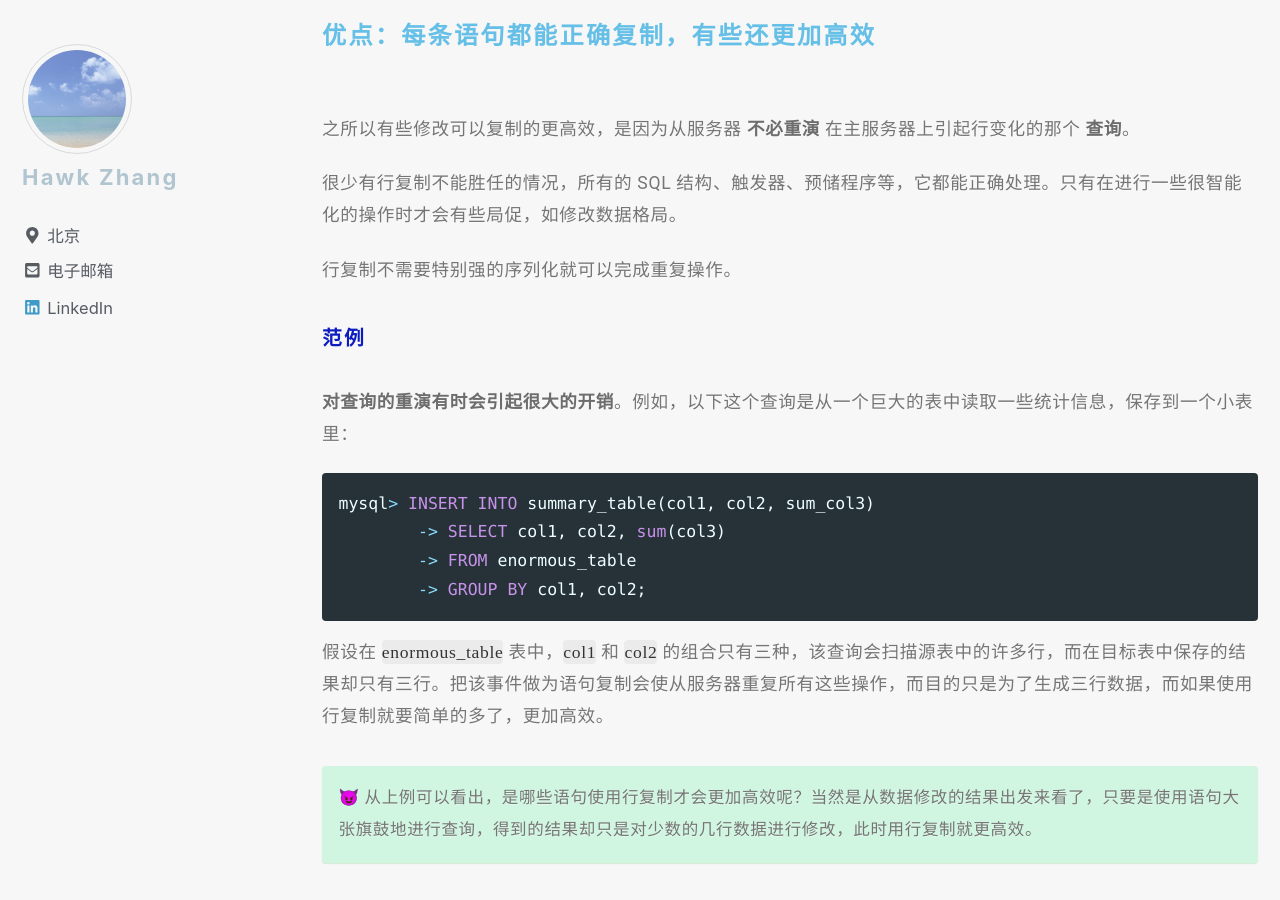
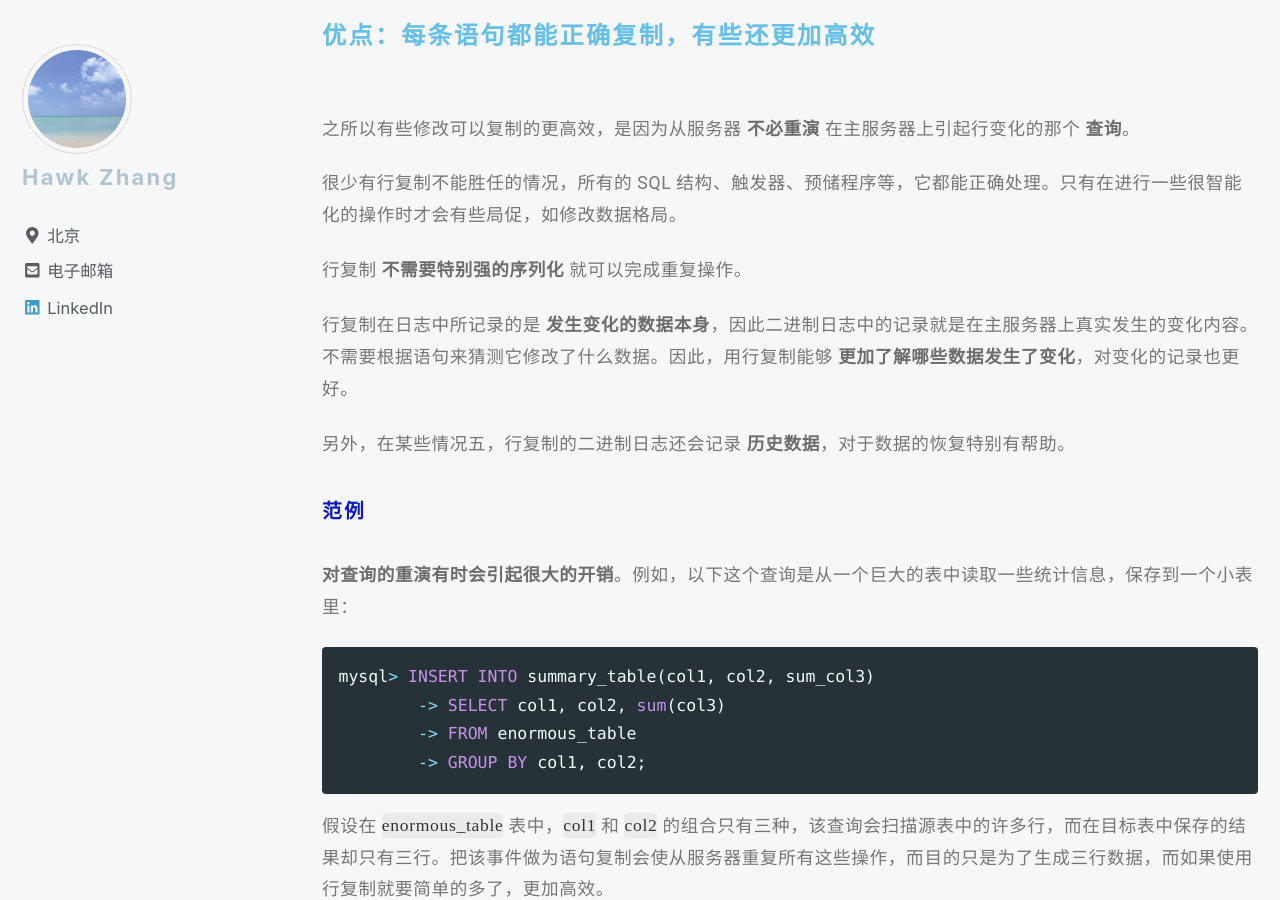
Before and after one commit to narru888/linotes_note, a Jekyll site: the page built from _posts/mysql/2016-03-01-master.slave.md, in a window 1280 px wide and 900 px high, scrolled down 19258 px. Built offline with Jekyll 4.4.1, drawn with Linux system fonts in a browser that asks for light colours; nearby versions of some CDN libraries; a script that is not in the unit is left out; comment, search, counter and statistics services are not loaded.

Commit message:
update on 2018-08-11 20:40:01 CST

```diff
--- a/_posts/mysql/2016-03-01-master.slave.md
+++ b/_posts/mysql/2016-03-01-master.slave.md
@@ -617,7 +617,15 @@ MySQL 5.0 及较早版本只支持逻辑复制。
 
 很少有行复制不能胜任的情况，所有的 SQL 结构、触发器、预储程序等，它都能正确处理。只有在进行一些很智能化的操作时才会有些局促，如修改数据格局。
 
-行复制不需要特别强的序列化就可以完成重复操作。
+行复制 **不需要特别强的序列化** 就可以完成重复操作。
+
+行复制在日志中所记录的是 **发生变化的数据本身**，因此二进制日志中的记录就是在主服务器上真实发生的变化内容。不需要根据语句来猜测它修改了什么数据。因此，用行复制能够 **更加了解哪些数据发生了变化**，对变化的记录也更好。
+
+另外，在某些情况五，行复制的二进制日志还会记录 **历史数据**，对于数据的恢复特别有帮助。
+
+
+
+
 
 
 
```
